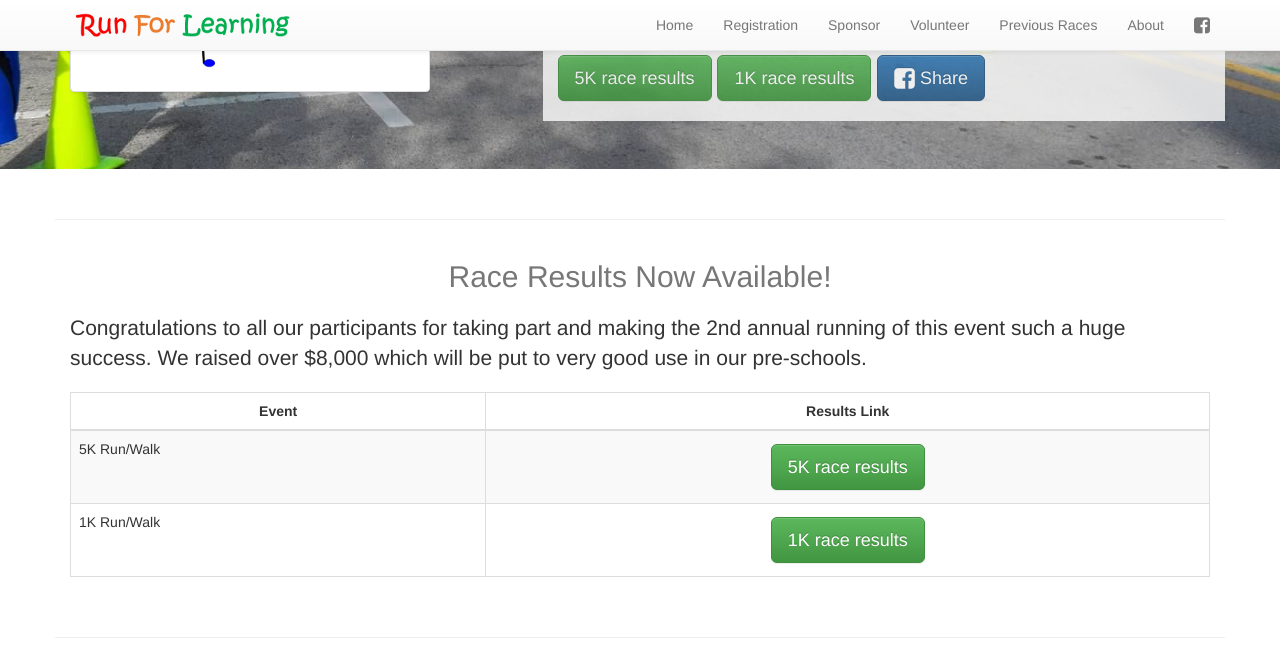
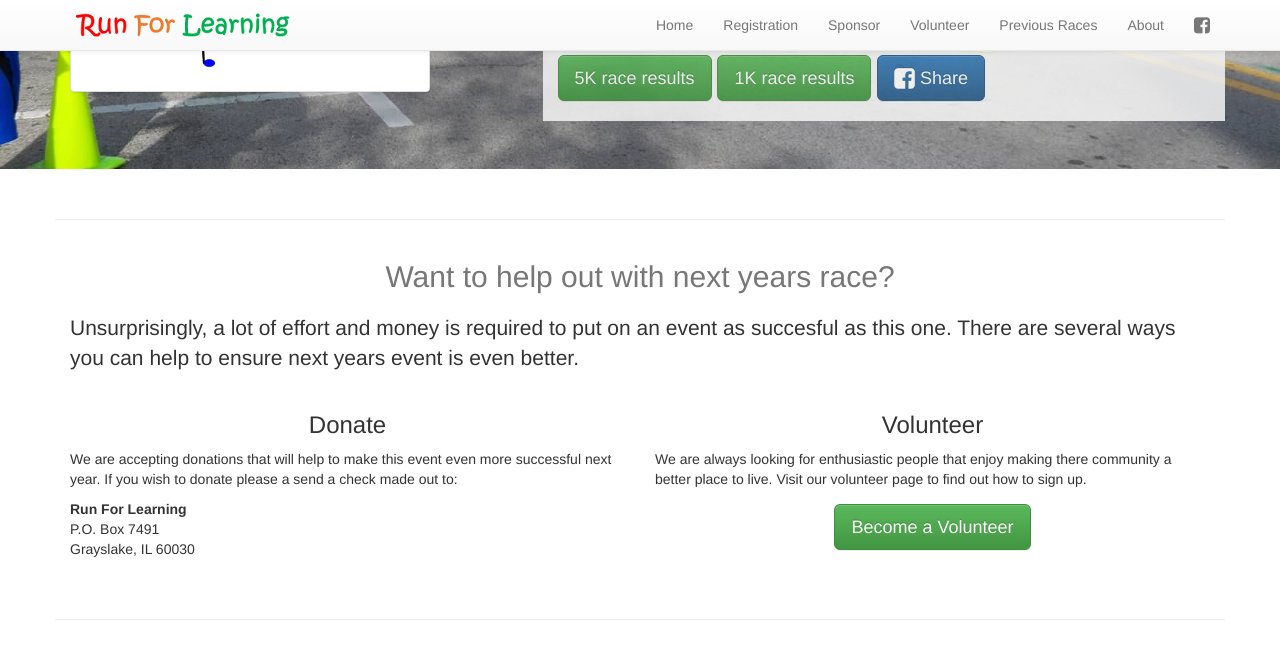
Before and after one commit to runforlearning/runforlearning.github.io, a Jekyll site: the page built from index.html, in a window 1280 px wide and 900 px high, scrolled down 321 px, cut to the strip 0-654 px from the top of the window. Built offline with Jekyll 4.4.1, drawn with Linux system fonts in a browser that asks for light colours; nearby versions of some CDN libraries.

Commit message:
Adds a "how to help" section to home page

```diff
--- /dev/null
+++ b/_includes/donations.html
@@ -0,0 +1,27 @@
+<section id="donations">
+  <div class="container">
+    <div class="row">
+      <hr/>
+      <div class="col-md-12">
+        <h2 class="text-muted text-center">Want to help out with next years race?</h2>
+        <p class="lead"> Unsurprisingly, a lot of effort and money is required to put on an event as succesful as this one. There are several ways you can help to ensure next years event is even better.</p>
+        <div class="row">
+          <div class="col-md-6">
+            <h3 class="text-center">Donate</h3>
+            <p>We are accepting donations that will help to make this event even more successful next year. If you wish to donate please a send a check made out to:<br/>
+              <address>
+                <strong>Run For Learning</strong><br/>
+                P.O. Box 7491<br/>
+                Grayslake, IL 60030
+              </address>
+            </p>
+          </div>
+          <div class="col-md-6">
+            <h3 class="text-center">Volunteer</h3>
+            <p>We are always looking for enthusiastic people that enjoy making there community a better place to live. Visit our volunteer page to find out how to sign up.</p>
+            <p class="text-center"><a href="/volunteer.html" class="btn btn-lg btn-success">Become a Volunteer</a></p>
+        </div>
+      </div>
+    </div>
+  </div>
+</section>
--- a/index.html
+++ b/index.html
@@ -31,6 +31,8 @@ sitemap:
   </div>
 </div>
 
+{% include donations.html %}
+
 {% include congratulations.html %}
 
 {% include event_details.html %}
```
